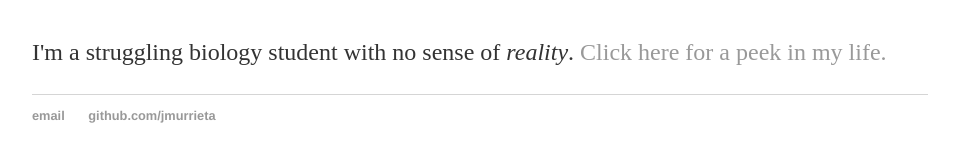
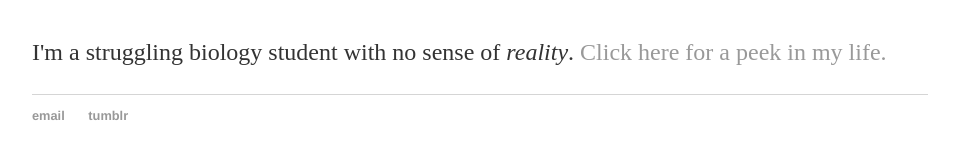
Before and after one commit to jmurrieta/jmurrieta.github.io, a Jekyll site: the page built from index.html, in a window 1280 px wide. Shown: the part 161-323 px from the top of the page, without its empty margins (160-1119 px from the left). Built offline with Jekyll 4.4.1, drawn with Linux system fonts in a browser that asks for light colours.

Commit message:
Update default.html

```diff
--- a/_layouts/default.html
+++ b/_layouts/default.html
@@ -22,7 +22,7 @@
 			<footer>
 	    		<ul>
 	        		<li><a href="mailto:julissamurrieta@gmail.com">email</a></li>
-	        		<li><a href="https://github.com/jmurrieta">github.com/jmurrieta</a></li>
+	        		<li><a href="https://fallingforyoux.tumblr.com">tumblr</a></li>
 				</ul>
 			</footer>
 		</body>
```
